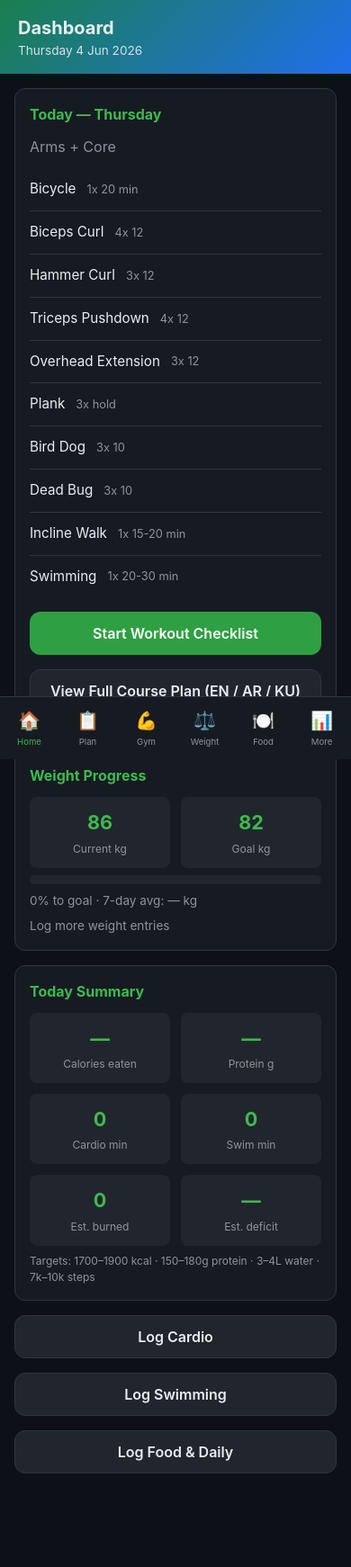
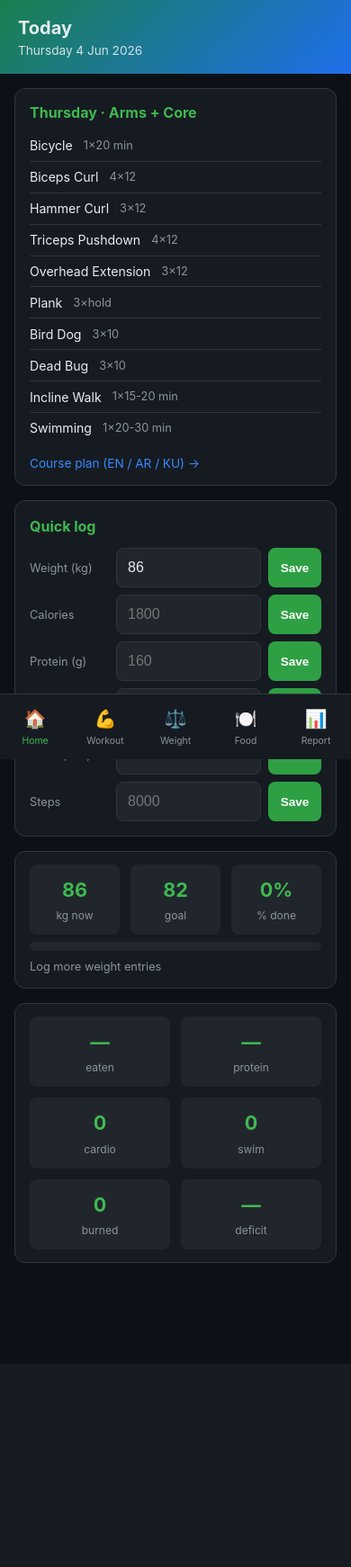
Before and after one commit to ahmedhadihasan/gym, a Flask app: page / in a window 390 px wide. Shown: the whole page at 90% size. After the commit the page ends 1404 px from the top, so only its background shows below. Run offline with Flask 3, Linux system fonts and the light colour scheme; data comes from the database, SQL or seed files in the repository; data that the repository does not hold is empty.

Commit message:
Simplify PWA UI with inline quick-log inputs and restore original footer nav.
Restore Home/Workout/Weight/Food/Report tabs, add one-line save rows on home and tabs, compact workout logging, and laptop-responsive layout.

Co-authored-by: Cursor <cursoragent@cursor.com>

```diff
--- a/static/css/style.css
+++ b/static/css/style.css
@@ -60,8 +60,39 @@ header.app-header .sub {
 
 main {
   padding: 1rem;
-  max-width: 480px;
+  max-width: 520px;
   margin: 0 auto;
+  width: 100%;
+}
+
+@media (min-width: 768px) {
+  main {
+    max-width: 720px;
+    padding: 1.25rem 2rem 5rem;
+  }
+  .stat-grid-3 {
+    grid-template-columns: repeat(3, 1fr);
+  }
+  nav.bottom-nav {
+    max-width: 520px;
+    left: 50%;
+    right: auto;
+    transform: translateX(-50%);
+    border-radius: 14px 14px 0 0;
+    border-left: 1px solid var(--border);
+    border-right: 1px solid var(--border);
+  }
+}
+
+@media (min-width: 1024px) {
+  main {
+    max-width: 880px;
+  }
+  .quick-log.two-col {
+    display: grid;
+    grid-template-columns: 1fr 1fr;
+    gap: 0 1.5rem;
+  }
 }
 
 .card {
@@ -204,6 +235,7 @@ nav.bottom-nav a {
   text-align: center;
   padding: 0.25rem 0.5rem;
   flex: 1;
+  text-decoration: none;
 }
 
 nav.bottom-nav a.active {
@@ -445,7 +477,105 @@ textarea {
   background: var(--green-dim);
 }
 
-nav.bottom-nav a {
-  font-size: 0.6rem;
-  padding: 0.2rem 0.25rem;
+.card-compact {
+  padding: 0.85rem 1rem;
 }
+
+.card-compact h2 {
+  margin-bottom: 0.5rem;
+}
+
+.caption {
+  font-size: 0.8rem;
+  color: var(--muted);
+}
+
+.text-link {
+  display: inline-block;
+  margin-top: 0.75rem;
+  font-size: 0.85rem;
+  color: var(--blue);
+}
+
+.checklist-compact li {
+  padding: 0.4rem 0;
+  font-size: 0.88rem;
+}
+
+.quick-log {
+  display: flex;
+  flex-direction: column;
+  gap: 0.5rem;
+}
+
+.quick-row {
+  display: grid;
+  grid-template-columns: 5.5rem 1fr auto;
+  gap: 0.5rem;
+  align-items: center;
+}
+
+.quick-row label {
+  margin: 0;
+  font-size: 0.8rem;
+}
+
+.quick-row input,
+.quick-row select {
+  margin: 0;
+  min-height: 44px;
+  padding: 0.5rem 0.75rem;
+}
+
+.quick-row-full {
+  grid-template-columns: 5.5rem 1fr auto;
+}
+
+.quick-row-ex {
+  grid-template-columns: 1fr 4rem 4rem 3.5rem;
+  gap: 0.35rem;
+}
+
+.quick-row-ex .ex-name {
+  font-size: 0.85rem;
+  font-weight: 600;
+  overflow: hidden;
+  text-overflow: ellipsis;
+  white-space: nowrap;
+}
+
+.quick-row-ex .ex-last {
+  grid-column: 1 / -1;
+  font-size: 0.75rem;
+  color: var(--blue);
+  margin: -0.25rem 0 0.15rem;
+}
+
+.btn-save {
+  min-height: 44px;
+  padding: 0 0.85rem;
+  border: none;
+  border-radius: 8px;
+  background: var(--green);
+  color: #fff;
+  font-weight: 600;
+  font-size: 0.85rem;
+  cursor: pointer;
+  white-space: nowrap;
+}
+
+.btn-save:active {
+  opacity: 0.85;
+}
+
+.chart-sm {
+  height: 160px;
+}
+
+.stat-grid-3 {
+  grid-template-columns: repeat(3, 1fr);
+}
+
+input[type="number"] {
+  margin-bottom: 0;
+}
--- a/static/js/app.js
+++ b/static/js/app.js
@@ -22,34 +22,68 @@ function closeModal(id) {
   document.getElementById(id)?.classList.remove('open');
 }
 
+async function mergeFoodToday(patch) {
+  const data = await api(`/api/food?date=${todayISO()}`);
+  const f = data.food || {};
+  const d = data.daily || {};
+  await api('/api/food', {
+    method: 'POST',
+    body: JSON.stringify({
+      log_date: todayISO(),
+      calories: patch.calories ?? f.calories ?? null,
+      protein_g: patch.protein_g ?? f.protein_g ?? null,
+      carbs_g: f.carbs_g ?? null,
+      fat_g: f.fat_g ?? null,
+      water_liters: patch.water_liters ?? f.water_liters ?? d.water_liters ?? null,
+      steps: patch.steps ?? d.steps ?? null,
+      sleep_hours: d.sleep_hours ?? null,
+      daily_notes: d.notes || f.notes || '',
+    }),
+  });
+}
+
 async function loadDashboard() {
   const data = await api('/api/dashboard');
-  document.getElementById('dashboard-loading').style.display = 'none';
-  document.getElementById('dashboard').style.display = 'block';
+  const loading = document.getElementById('dashboard-loading');
+  const panel = document.getElementById('dashboard');
+  if (!panel) return;
+  if (loading) loading.style.display = 'none';
+  panel.style.display = 'block';
 
   document.getElementById('day-name').textContent = data.day_name;
   document.getElementById('muscle-group').textContent = data.muscle_group || '';
-  if (data.is_rest_day) {
-    document.getElementById('rest-badge').style.display = 'inline';
-  }
+  const badge = document.getElementById('rest-badge');
+  if (badge) badge.style.display = data.is_rest_day ? 'inline' : 'none';
 
   const plan = document.getElementById('today-plan');
+  if (plan) {
     plan.innerHTML = '';
     (data.plan || []).forEach((p) => {
       const li = document.createElement('li');
-    li.innerHTML = `<span>${p.exercise_name}</span><span class="sets">${p.sets_target}x ${p.reps_target}</span>`;
+      li.innerHTML = `<span>${p.exercise_name}</span><span class="sets">${p.sets_target}×${p.reps_target}</span>`;
       plan.appendChild(li);
     });
+  }
+
+  const qw = document.getElementById('q-weight');
+  if (qw && data.current_weight) qw.value = data.current_weight;
+  const qc = document.getElementById('q-cal');
+  if (qc && data.calories) qc.value = data.calories;
+  const qp = document.getElementById('q-protein');
+  if (qp && data.protein) qp.value = data.protein;
+  const qs = document.getElementById('q-steps');
+  if (qs && data.steps) qs.value = data.steps;
 
   document.getElementById('current-weight').textContent = data.current_weight ?? '—';
   document.getElementById('goal-weight').textContent = data.goal_weight ?? '—';
-  document.getElementById('progress-pct').textContent = data.progress_percent ?? 0;
+  document.getElementById('progress-pct').textContent = `${data.progress_percent ?? 0}%`;
   document.getElementById('progress-fill').style.width = `${data.progress_percent || 0}%`;
-  document.getElementById('avg-7').textContent = data.weight_7day_avg ?? '—';
 
   const pace = document.getElementById('pace-msg');
+  if (pace) {
     pace.textContent = data.pace_message || '';
-  pace.className = `pace-${(data.pace_status || 'unknown').replace('too_', '')}`;
+    pace.className = `pace-${(data.pace_status || 'unknown').replace('too_', '')} caption`;
+  }
 
   document.getElementById('cal-in').textContent = data.calories ?? '—';
   document.getElementById('protein').textContent = data.protein ?? '—';
@@ -59,22 +93,64 @@ async function loadDashboard() {
   document.getElementById('deficit').textContent = data.estimated_deficit ?? '—';
 }
 
+async function quickSave(type) {
+  const t = todayISO();
+  try {
+    if (type === 'weight') {
+      const v = parseFloat(document.getElementById('q-weight').value);
+      if (!v) return toast('Enter weight');
+      await api('/api/weight', { method: 'POST', body: JSON.stringify({ log_date: t, weight_kg: v }) });
+    } else if (type === 'cal') {
+      const v = parseFloat(document.getElementById('q-cal').value);
+      if (!v) return toast('Enter calories');
+      await mergeFoodToday({ calories: v });
+    } else if (type === 'protein') {
+      const v = parseFloat(document.getElementById('q-protein').value);
+      if (!v) return toast('Enter protein');
+      await mergeFoodToday({ protein_g: v });
+    } else if (type === 'bike') {
+      const v = parseFloat(document.getElementById('q-bike').value);
+      if (!v) return toast('Enter minutes');
+      await api('/api/cardio', {
+        method: 'POST',
+        body: JSON.stringify({ log_date: t, cardio_type: 'bicycle', duration_minutes: v, intensity: 'moderate' }),
+      });
+    } else if (type === 'swim') {
+      const v = parseFloat(document.getElementById('q-swim').value);
+      if (!v) return toast('Enter minutes');
+      await api('/api/swimming', {
+        method: 'POST',
+        body: JSON.stringify({ log_date: t, swimming_minutes: v, intensity: 'moderate' }),
+      });
+    } else if (type === 'steps') {
+      const v = parseInt(document.getElementById('q-steps').value, 10);
+      if (!v) return toast('Enter steps');
+      await mergeFoodToday({ steps: v });
+    }
+    toast('Saved');
+    loadDashboard();
+  } catch {
+    toast('Error saving');
+  }
+}
+
 let weightChart = null;
 
-async function initWeightPage() {
-  document.getElementById('weight-date').value = todayISO();
-  document.getElementById('weight-form').onsubmit = async (e) => {
-    e.preventDefault();
+async function saveWeightQuick() {
+  const v = parseFloat(document.getElementById('weight-kg').value);
+  if (!v) return toast('Enter weight');
   await api('/api/weight', {
     method: 'POST',
-      body: JSON.stringify({
-        log_date: document.getElementById('weight-date').value,
-        weight_kg: parseFloat(document.getElementById('weight-kg').value),
-      }),
+    body: JSON.stringify({ log_date: todayISO(), weight_kg: v }),
   });
-    toast('Weight saved');
+  toast('Saved');
   loadWeightHistory();
-  };
+}
+
+async function initWeightPage() {
+  const dash = await api('/api/dashboard');
+  const inp = document.getElementById('weight-kg');
+  if (inp && dash.current_weight) inp.value = dash.current_weight;
   loadWeightHistory();
 }
 
@@ -122,7 +198,8 @@ async function loadWeightHistory() {
 async function initWorkoutPage() {
   const data = await api('/api/workout/today');
   document.getElementById('workout-day').textContent = data.day_name;
-  document.getElementById('workout-muscle').textContent = data.plan?.[0]?.muscle_group || '';
+  document.getElementById('workout-muscle').textContent =
+    `${data.plan?.[0]?.muscle_group || ''} · tap Save per exercise`;
 
   const list = document.getElementById('exercise-list');
   const empty = document.getElementById('workout-empty');
@@ -135,57 +212,41 @@ async function initWorkoutPage() {
   empty.style.display = 'none';
 
   data.exercises.forEach((ex) => {
-    if (!ex.is_weight_exercise && ex.sets_target <= 1) return;
+    const row = document.createElement('div');
+    row.className = 'card card-compact';
+    const last = ex.last_weight_kg != null
+      ? `Last ${ex.last_weight_kg} kg × ${ex.last_reps || '?'}`
+      : '';
+    const logged = (ex.sets_logged || []).find((x) => x.completed) || ex.sets_logged?.[0] || {};
+    row.innerHTML = `
+      <div class="quick-row quick-row-ex">
+        <span class="ex-name">${ex.exercise_name}</span>
+        <input type="number" step="0.5" class="w-kg" placeholder="kg" value="${logged.weight_kg ?? ex.last_weight_kg ?? ''}">
+        <input type="number" class="w-reps" placeholder="reps" value="${logged.reps ?? ''}">
+        <button type="button" class="btn-save w-save">Save</button>
+        ${last ? `<span class="ex-last">${last} · ${ex.sets_target}×${ex.reps_target}</span>` : ''}
+      </div>`;
+    list.appendChild(row);
 
-    const card = document.createElement('div');
-    card.className = 'card exercise-card';
-    const sets = ex.sets_target || 3;
-    const last = ex.last_weight_kg != null
-      ? `Last: ${ex.last_weight_kg} kg × ${ex.last_reps || '?'} reps`
-      : 'No previous weight';
-
-    let setsHtml = '';
-    for (let s = 1; s <= sets; s++) {
-      const logged = (ex.sets_logged || []).find((x) => x.set_number === s) || {};
-      setsHtml += `
-        <div class="set-row" data-set="${s}">
-          <div><label>Set ${s}</label><input type="number" step="0.5" class="set-weight" value="${logged.weight_kg ?? ''}" placeholder="kg"></div>
-          <div><label>Reps</label><input type="number" class="set-reps" value="${logged.reps ?? ''}"></div>
-          <div><label>Done</label><input type="checkbox" class="set-done" ${logged.completed ? 'checked' : ''} style="width:44px;height:44px"></div>
-          <button type="button" class="btn btn-secondary save-set-btn" style="width:auto;padding:0 12px;margin:0">✓</button>
-        </div>`;
-    }
-
-    card.innerHTML = `
-      <h2>${ex.exercise_name}</h2>
-      <p class="last-weight">${last} · Target: ${ex.sets_target}×${ex.reps_target}</p>
-      ${setsHtml}
-      <label>Notes</label>
-      <input type="text" class="ex-notes" placeholder="Form, back pain, etc.">
-    `;
-    list.appendChild(card);
-
-    card.querySelectorAll('.save-set-btn').forEach((btn) => {
-      btn.onclick = async () => {
-        const row = btn.closest('.set-row');
-        const sn = parseInt(row.dataset.set, 10);
-        const notes = card.querySelector('.ex-notes').value;
+    let setNum = (ex.sets_logged?.length || 0) + 1;
+    row.querySelector('.w-save').onclick = async () => {
+      const kg = parseFloat(row.querySelector('.w-kg').value) || null;
+      const reps = parseInt(row.querySelector('.w-reps').value, 10) || null;
       await api('/api/workout/set', {
         method: 'POST',
         body: JSON.stringify({
           session_id: data.session_id,
           exercise_name: ex.exercise_name,
-            set_number: sn,
-            weight_kg: parseFloat(row.querySelector('.set-weight').value) || null,
-            reps: parseInt(row.querySelector('.set-reps').value, 10) || null,
-            completed: row.querySelector('.set-done').checked,
-            notes,
+          set_number: Math.min(setNum, ex.sets_target || 4),
+          weight_kg: kg,
+          reps,
+          completed: true,
+          notes: '',
         }),
       });
-        card.classList.add('done');
-        toast(`Set ${sn} saved`);
+      setNum += 1;
+      toast(`${ex.exercise_name} saved`);
     };
-    });
   });
 }
 
@@ -259,39 +320,43 @@ async function loadSwimToday() {
   });
 }
 
-async function loadFood() {
-  const d = document.getElementById('food-date').value;
-  const data = await api(`/api/food?date=${d}`);
+function valOrNull(id, parser) {
+  const el = document.getElementById(id);
+  if (!el || el.value === '') return null;
+  return parser(el.value);
+}
+
+async function initFoodPage() {
+  const data = await api(`/api/food?date=${todayISO()}`);
   const f = data.food || {};
   const daily = data.daily || {};
-  document.getElementById('food-cal').value = f.calories ?? '';
-  document.getElementById('food-protein').value = f.protein_g ?? '';
-  document.getElementById('food-carbs').value = f.carbs_g ?? '';
-  document.getElementById('food-fat').value = f.fat_g ?? '';
-  document.getElementById('food-water').value = f.water_liters ?? daily.water_liters ?? '';
-  document.getElementById('food-steps').value = daily.steps ?? '';
-  document.getElementById('food-sleep').value = daily.sleep_hours ?? '';
-  document.getElementById('food-notes').value = [f.notes, daily.notes].filter(Boolean).join(' ') || '';
+  const set = (id, v) => { const el = document.getElementById(id); if (el && v != null) el.value = v; };
+  set('food-cal', f.calories);
+  set('food-protein', f.protein_g);
+  set('food-carbs', f.carbs_g);
+  set('food-fat', f.fat_g);
+  set('food-water', f.water_liters ?? daily.water_liters);
+  set('food-steps', daily.steps);
+  set('food-sleep', daily.sleep_hours);
+  set('food-notes', [f.notes, daily.notes].filter(Boolean).join(' '));
 }
 
-async function saveFood(e) {
-  e.preventDefault();
-  const d = document.getElementById('food-date').value;
+async function saveFoodQuick() {
   await api('/api/food', {
     method: 'POST',
     body: JSON.stringify({
-      log_date: d,
-      calories: parseFloat(document.getElementById('food-cal').value) || null,
-      protein_g: parseFloat(document.getElementById('food-protein').value) || null,
-      carbs_g: parseFloat(document.getElementById('food-carbs').value) || null,
-      fat_g: parseFloat(document.getElementById('food-fat').value) || null,
-      water_liters: parseFloat(document.getElementById('food-water').value) || null,
-      steps: parseInt(document.getElementById('food-steps').value, 10) || null,
-      sleep_hours: parseFloat(document.getElementById('food-sleep').value) || null,
-      daily_notes: document.getElementById('food-notes').value,
+      log_date: todayISO(),
+      calories: valOrNull('food-cal', parseFloat),
+      protein_g: valOrNull('food-protein', parseFloat),
+      carbs_g: valOrNull('food-carbs', parseFloat),
+      fat_g: valOrNull('food-fat', parseFloat),
+      water_liters: valOrNull('food-water', parseFloat),
+      steps: valOrNull('food-steps', (x) => parseInt(x, 10)),
+      sleep_hours: valOrNull('food-sleep', parseFloat),
+      daily_notes: document.getElementById('food-notes')?.value || '',
     }),
   });
-  toast('Daily log saved');
+  toast('Saved');
 }
 
 async function loadWeeklyReport() {
--- a/static/sw.js
+++ b/static/sw.js
@@ -1,4 +1,4 @@
-const CACHE = 'gym-tracker-v2';
+const CACHE = 'gym-tracker-v3';
 const ASSETS = [
   '/',
   '/course-plan',
--- a/templates/base.html
+++ b/templates/base.html
@@ -22,11 +22,10 @@
   </main>
   <nav class="bottom-nav">
     <a href="/" class="{% if active == 'home' %}active{% endif %}"><span class="icon">🏠</span>Home</a>
-    <a href="/course-plan" class="{% if active == 'plan' %}active{% endif %}"><span class="icon">📋</span>Plan</a>
-    <a href="/workout" class="{% if active == 'workout' %}active{% endif %}"><span class="icon">💪</span>Gym</a>
+    <a href="/workout" class="{% if active == 'workout' %}active{% endif %}"><span class="icon">💪</span>Workout</a>
     <a href="/weight" class="{% if active == 'weight' %}active{% endif %}"><span class="icon">⚖️</span>Weight</a>
     <a href="/food" class="{% if active == 'food' %}active{% endif %}"><span class="icon">🍽️</span>Food</a>
-    <a href="/report" class="{% if active == 'report' %}active{% endif %}"><span class="icon">📊</span>More</a>
+    <a href="/report" class="{% if active == 'report' %}active{% endif %}"><span class="icon">📊</span>Report</a>
   </nav>
   <div class="toast" id="toast"></div>
   <script src="/static/js/app.js"></script>
--- a/templates/dashboard.html
+++ b/templates/dashboard.html
@@ -1,52 +1,76 @@
 {% extends "base.html" %}
 {% set active = 'home' %}
-{% block title %}Dashboard — Gym Tracker{% endblock %}
-{% block header %}Dashboard{% endblock %}
+{% block title %}Home — Gym Tracker{% endblock %}
+{% block header %}Today{% endblock %}
 {% block content %}
 <div id="dashboard-loading" class="empty">Loading…</div>
 <div id="dashboard" style="display:none;">
-  <div class="card">
-    <h2>Today — <span id="day-name"></span> <span id="rest-badge" class="badge badge-rest" style="display:none">Rest</span></h2>
-    <p id="muscle-group" style="margin-bottom:0.75rem;color:var(--muted)"></p>
-    <ul class="checklist" id="today-plan"></ul>
-    <a href="/workout" class="btn btn-primary" style="margin-top:1rem">Start Workout Checklist</a>
-    <a href="/course-plan" class="btn btn-secondary" style="margin-top:0.5rem">View Full Course Plan (EN / AR / KU)</a>
+  <div class="card card-compact">
+    <h2><span id="day-name"></span> · <span id="muscle-group"></span>
+      <span id="rest-badge" class="badge badge-rest" style="display:none">Rest</span>
+    </h2>
+    <ul class="checklist checklist-compact" id="today-plan"></ul>
+    <a href="/course-plan" class="text-link">Course plan (EN / AR / KU) →</a>
   </div>
 
   <div class="card">
-    <h2>Weight Progress</h2>
-    <div class="stat-grid">
-      <div class="stat"><div class="value" id="current-weight">—</div><div class="label">Current kg</div></div>
-      <div class="stat"><div class="value" id="goal-weight">—</div><div class="label">Goal kg</div></div>
+    <h2>Quick log</h2>
+    <div class="quick-log two-col">
+      <div class="quick-row">
+        <label>Weight (kg)</label>
+        <input type="number" step="0.1" id="q-weight" placeholder="86">
+        <button type="button" class="btn-save" onclick="quickSave('weight')">Save</button>
+      </div>
+      <div class="quick-row">
+        <label>Calories</label>
+        <input type="number" id="q-cal" placeholder="1800">
+        <button type="button" class="btn-save" onclick="quickSave('cal')">Save</button>
+      </div>
+      <div class="quick-row">
+        <label>Protein (g)</label>
+        <input type="number" id="q-protein" placeholder="160">
+        <button type="button" class="btn-save" onclick="quickSave('protein')">Save</button>
+      </div>
+      <div class="quick-row">
+        <label>Bicycle (min)</label>
+        <input type="number" id="q-bike" placeholder="20">
+        <button type="button" class="btn-save" onclick="quickSave('bike')">Save</button>
+      </div>
+      <div class="quick-row">
+        <label>Swim (min)</label>
+        <input type="number" id="q-swim" placeholder="25">
+        <button type="button" class="btn-save" onclick="quickSave('swim')">Save</button>
+      </div>
+      <div class="quick-row">
+        <label>Steps</label>
+        <input type="number" id="q-steps" placeholder="8000">
+        <button type="button" class="btn-save" onclick="quickSave('steps')">Save</button>
+      </div>
+    </div>
+  </div>
+
+  <div class="card card-compact">
+    <div class="stat-grid stat-grid-3">
+      <div class="stat"><div class="value" id="current-weight">—</div><div class="label">kg now</div></div>
+      <div class="stat"><div class="value" id="goal-weight">—</div><div class="label">goal</div></div>
+      <div class="stat"><div class="value" id="progress-pct">0</div><div class="label">% done</div></div>
     </div>
     <div class="progress-bar"><div class="fill" id="progress-fill" style="width:0%"></div></div>
-    <p style="font-size:0.85rem;color:var(--muted)"><span id="progress-pct">0</span>% to goal · 7-day avg: <span id="avg-7">—</span> kg</p>
-    <p id="pace-msg" class="pace-good" style="font-size:0.85rem;margin-top:0.5rem"></p>
+    <p id="pace-msg" class="pace-good caption"></p>
   </div>
 
-  <div class="card">
-    <h2>Today Summary</h2>
+  <div class="card card-compact">
     <div class="stat-grid">
-      <div class="stat"><div class="value" id="cal-in">—</div><div class="label">Calories eaten</div></div>
-      <div class="stat"><div class="value" id="protein">—</div><div class="label">Protein g</div></div>
-      <div class="stat"><div class="value" id="cardio-min">0</div><div class="label">Cardio min</div></div>
-      <div class="stat"><div class="value" id="swim-min">0</div><div class="label">Swim min</div></div>
-      <div class="stat"><div class="value" id="cal-burn">0</div><div class="label">Est. burned</div></div>
-      <div class="stat"><div class="value" id="deficit">—</div><div class="label">Est. deficit</div></div>
+      <div class="stat"><div class="value" id="cal-in">—</div><div class="label">eaten</div></div>
+      <div class="stat"><div class="value" id="protein">—</div><div class="label">protein</div></div>
+      <div class="stat"><div class="value" id="cardio-min">0</div><div class="label">cardio</div></div>
+      <div class="stat"><div class="value" id="swim-min">0</div><div class="label">swim</div></div>
+      <div class="stat"><div class="value" id="cal-burn">0</div><div class="label">burned</div></div>
+      <div class="stat"><div class="value" id="deficit">—</div><div class="label">deficit</div></div>
     </div>
-    <p style="font-size:0.75rem;color:var(--muted);margin-top:0.5rem">Targets: 1700–1900 kcal · 150–180g protein · 3–4L water · 7k–10k steps</p>
-  </div>
-
-  <div class="btn-row">
-    <a href="/cardio" class="btn btn-secondary">Log Cardio</a>
-    <a href="/swimming" class="btn btn-secondary">Log Swimming</a>
-    <a href="/food" class="btn btn-secondary">Log Food & Daily</a>
   </div>
 </div>
 {% endblock %}
 {% block scripts %}
-<script src="https://cdn.jsdelivr.net/npm/chart.js@4.4.1/dist/chart.umd.min.js"></script>
-<script>
-  loadDashboard();
-</script>
+<script>loadDashboard();</script>
 {% endblock %}
--- a/templates/settings.html
+++ b/templates/settings.html
@@ -3,7 +3,7 @@
 {% block header %}Quick Links{% endblock %}
 {% block content %}
 <div class="btn-row">
-  <a href="/course-plan" class="btn btn-primary">Course Plan (EN / AR / KU)</a>
+  <a href="/course-plan" class="btn btn-secondary">Course Plan (EN / AR / KU)</a>
   <a href="/cardio" class="btn btn-secondary">Cardio Tracker</a>
   <a href="/swimming" class="btn btn-secondary">Swimming Tracker</a>
   <a href="/report" class="btn btn-secondary">Reports & CSV</a>
```
Also changed, not shown: templates/food.html (+45 -29 lines), templates/report.html (+13 -27 lines), templates/weight.html (+10 -21 lines), templates/workout.html (+4 -4 lines). Lines whose indentation alone changed are shown as unchanged.
